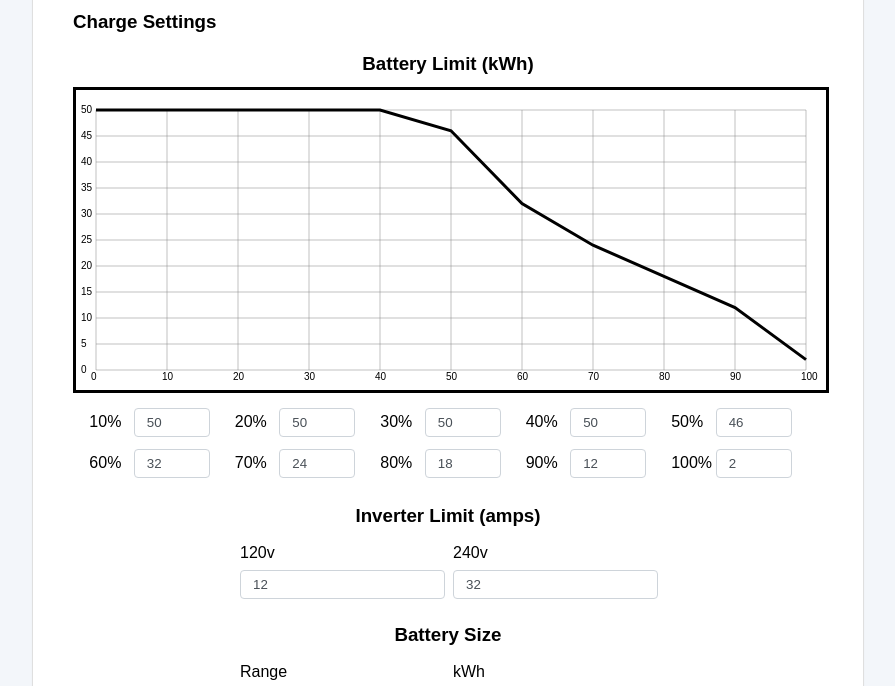
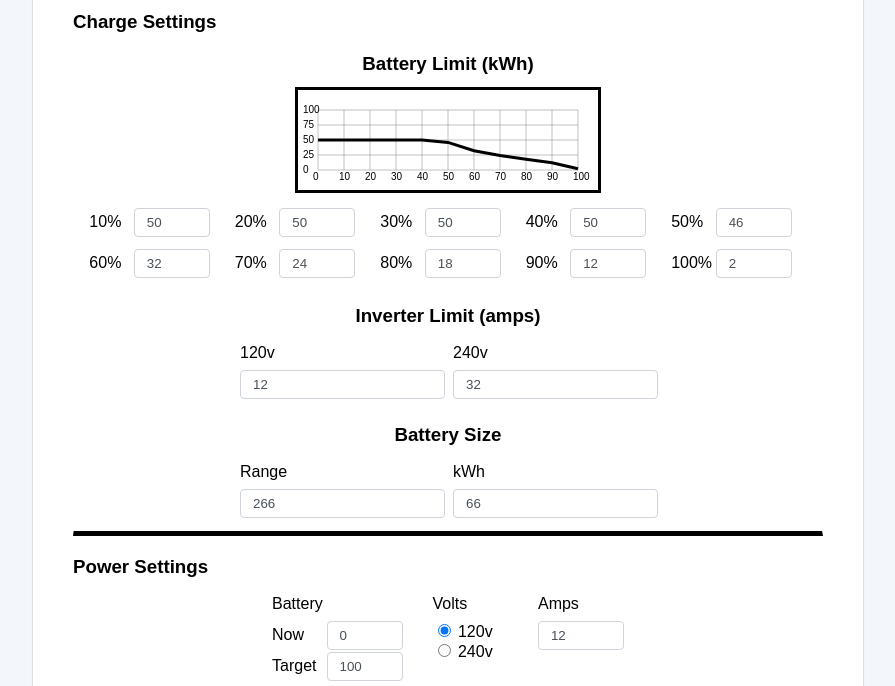
Before and after one commit to InfamousStarFox/charge.hackoa.com, a plain HTML site: page index.html in a window 1280 px wide. Shown: the part 108-794 px from the top of the page, without its empty margins (192-1087 px from the left). Drawn offline with Linux system fonts and the light colour scheme.

Commit message:
Shrink canvas size

```diff
--- a/index.html
+++ b/index.html
@@ -253,13 +253,11 @@
 		}
 
 		function drawCurves() {
-			const curves = Object.entries(data.curves);
-
 			const canvas = document.getElementById("canvas-curves");
 			const container = document.getElementById("charge-settings-group");
 			const context = canvas.getContext("2d");
-			canvas.width = limitedMax(container.clientWidth, 800);
-			canvas.height = limitedMax(container.clientHeight, 300);
+			canvas.width = limitedMax(container.clientWidth, 300);
+			canvas.height = limitedMax(container.clientHeight, 100);
 
 			const containerPadding = 20;
 			const gridPadding = 15;
@@ -274,6 +272,7 @@
 			const gridSpacingX = containerWidth / lineCountX;
 			const gridSpacingY = containerHeight / lineCountY;
 
+			const curves = Object.entries(data.curves);
 			const maxSoc = 100;
 			const maxkWh = curves.reduce((a, [, b]) => Math.max(a, b), 0);
 			const gridGroups = [5, 10, 25];
```
